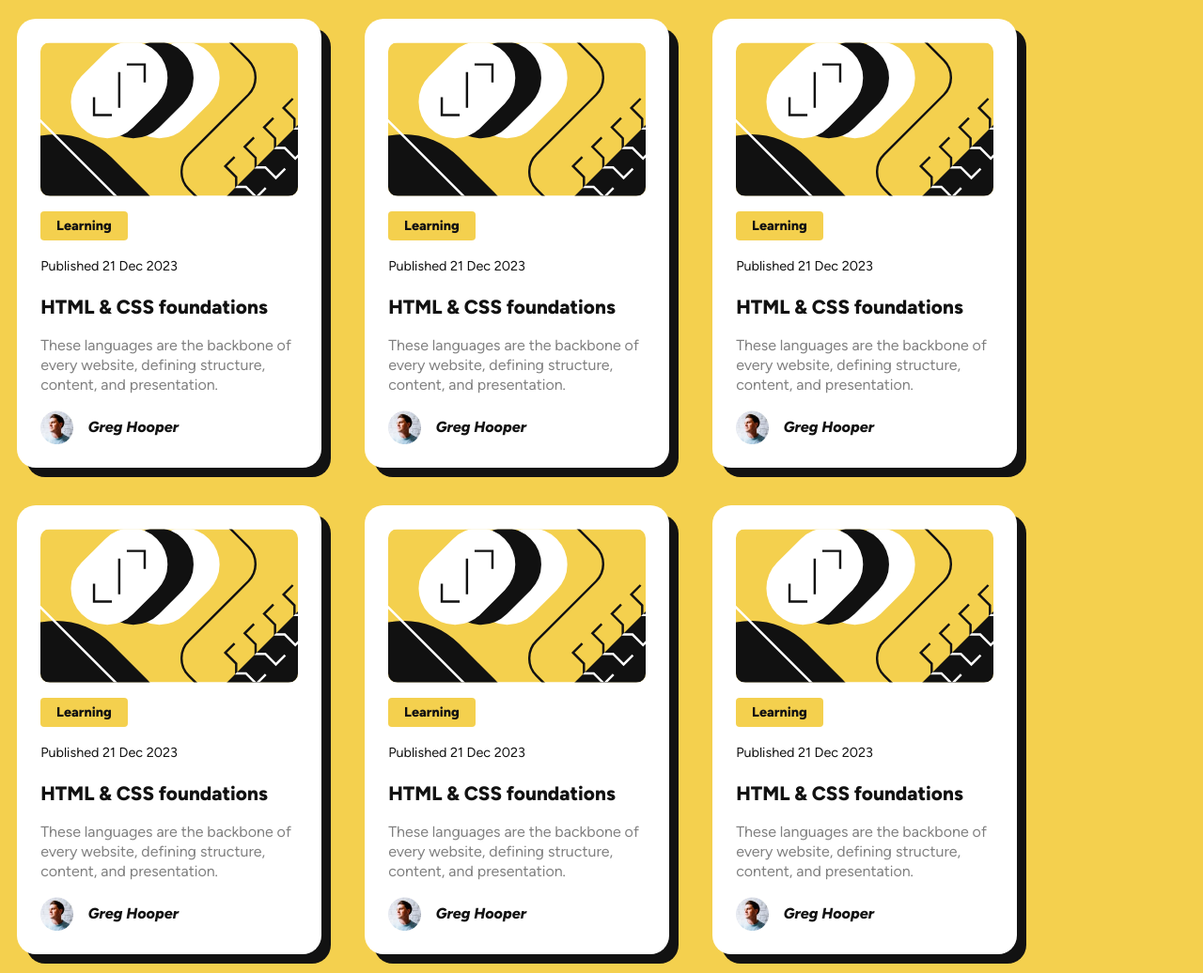
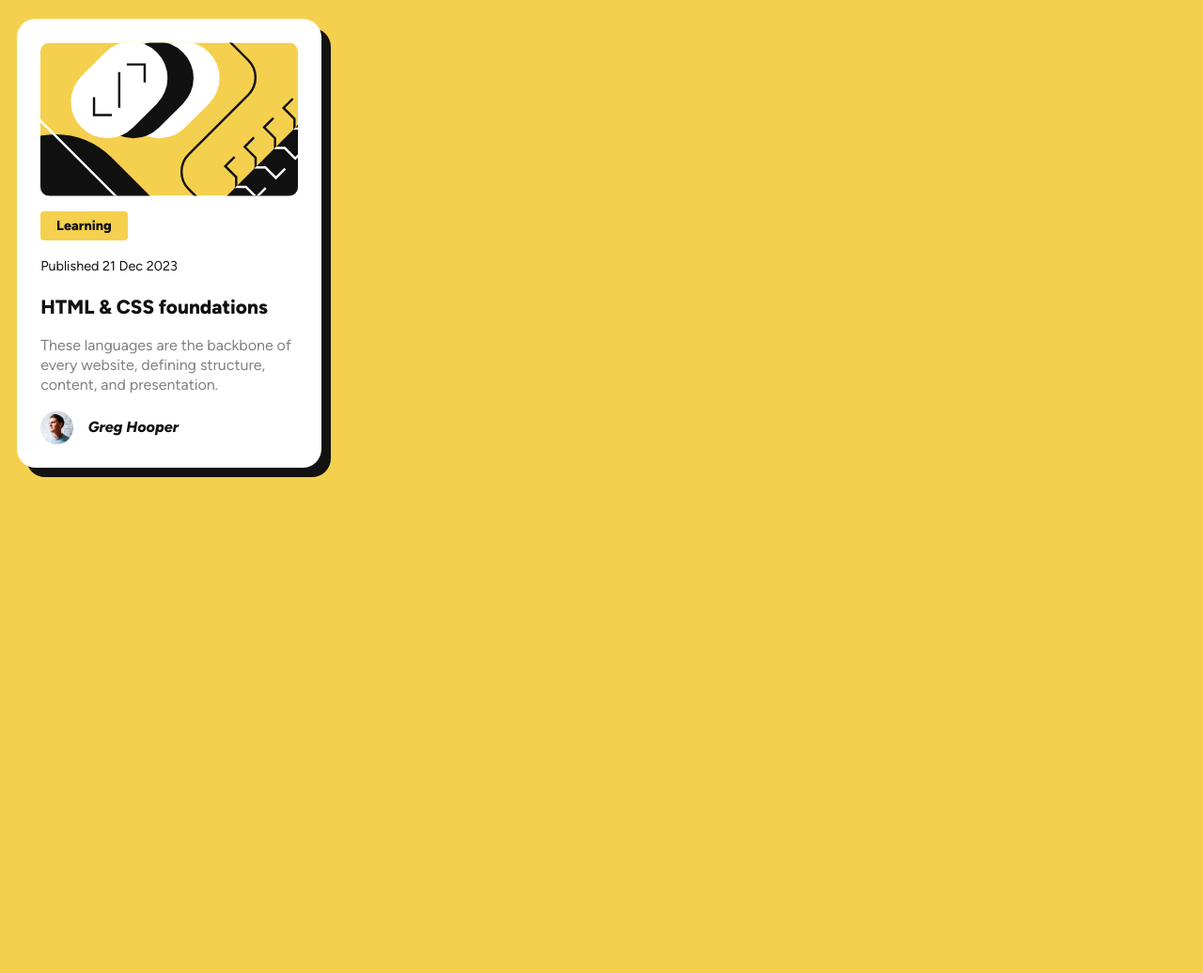
Before and after one commit to sambensim/FrontendMentors01, a plain HTML site: page index.html in a window 1280 px wide. Shown: the whole page at 94% size. Drawn offline with Linux system fonts and the light colour scheme.

Commit message:
Update index.html
hopefully removed all cards but one

```diff
--- a/index.html
+++ b/index.html
@@ -18,65 +18,5 @@
                 <p>Greg Hooper</p>
             </div>
         </div>
-
-        <div class="card">
-            <img src="illustration-article.svg" alt="Abstract image with elements of HTML code">
-            <p class="category">Learning</p>
-            <p class="date">Published 21 Dec 2023</p>
-            <a class = "h3" href = "https://www.google.com/">HTML & CSS foundations</a>
-            <p class="description">These languages are the backbone of every website, defining structure, content, and presentation.</p>
-            <div class="profile">
-                <img src="image-avatar.webp" alt="Picture of author">
-                <p>Greg Hooper</p>
-            </div>
-        </div>
-
-        <div class="card">
-            <img src="illustration-article.svg" alt="Abstract image with elements of HTML code">
-            <p class="category">Learning</p>
-            <p class="date">Published 21 Dec 2023</p>
-            <a class = "h3" href = "https://www.google.com/">HTML & CSS foundations</a>
-            <p class="description">These languages are the backbone of every website, defining structure, content, and presentation.</p>
-            <div class="profile">
-                <img src="image-avatar.webp" alt="Picture of author">
-                <p>Greg Hooper</p>
-            </div>
-        </div>
-
-        <div class="card">
-            <img src="illustration-article.svg" alt="Abstract image with elements of HTML code">
-            <p class="category">Learning</p>
-            <p class="date">Published 21 Dec 2023</p>
-            <a class = "h3" href = "https://www.google.com/">HTML & CSS foundations</a>
-            <p class="description">These languages are the backbone of every website, defining structure, content, and presentation.</p>
-            <div class="profile">
-                <img src="image-avatar.webp" alt="Picture of author">
-                <p>Greg Hooper</p>
-            </div>
-        </div>
-
-        <div class="card">
-            <img src="illustration-article.svg" alt="Abstract image with elements of HTML code">
-            <p class="category">Learning</p>
-            <p class="date">Published 21 Dec 2023</p>
-            <a class = "h3" href = "https://www.google.com/">HTML & CSS foundations</a>
-            <p class="description">These languages are the backbone of every website, defining structure, content, and presentation.</p>
-            <div class="profile">
-                <img src="image-avatar.webp" alt="Picture of author">
-                <p>Greg Hooper</p>
-            </div>
-        </div>
-
-        <div class="card">
-            <img src="illustration-article.svg" alt="Abstract image with elements of HTML code">
-            <p class="category">Learning</p>
-            <p class="date">Published 21 Dec 2023</p>
-            <a class = "h3" href = "https://www.google.com/">HTML & CSS foundations</a>
-            <p class="description">These languages are the backbone of every website, defining structure, content, and presentation.</p>
-            <div class="profile">
-                <img src="image-avatar.webp" alt="Picture of author">
-                <p>Greg Hooper</p>
-            </div>
-        </div>
     </body>
 </html>
```
